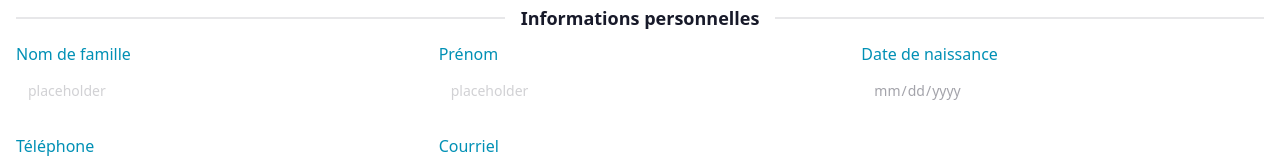
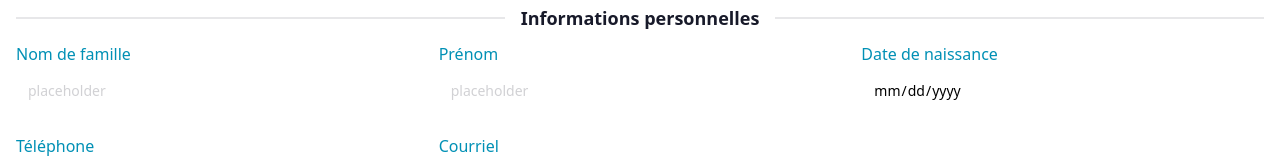
Before and after one commit to Steve05h20/Financia-Tools, a Vue app: page /profile in a window 1280 px wide. Shown: the part 238-398 px from the top of the page. Built offline with nearby package versions, Linux system fonts and the light colour scheme; no server answers.

Commit message:
fix_font_noir_input_disabled/[Anouk]/002

```diff
--- a/src/components/AppInput.vue
+++ b/src/components/AppInput.vue
@@ -39,7 +39,7 @@ const updateValue = (event: Event) => {
       :disabled="!editStore.isEditing"
       :readonly="!editStore.isEditing"
       :class="{
-      'input my-1 w-full border-none disabled:bg-transparent disabled:opacity-100': !editStore.isEditing,
+      'input my-1 w-full border-none disabled:bg-transparent disabled:opacity-100 disabled:text-black': !editStore.isEditing,
       'input input-ghost bg-slate-50 my-1 w-full': editStore.isEditing
       }"
     />
```
